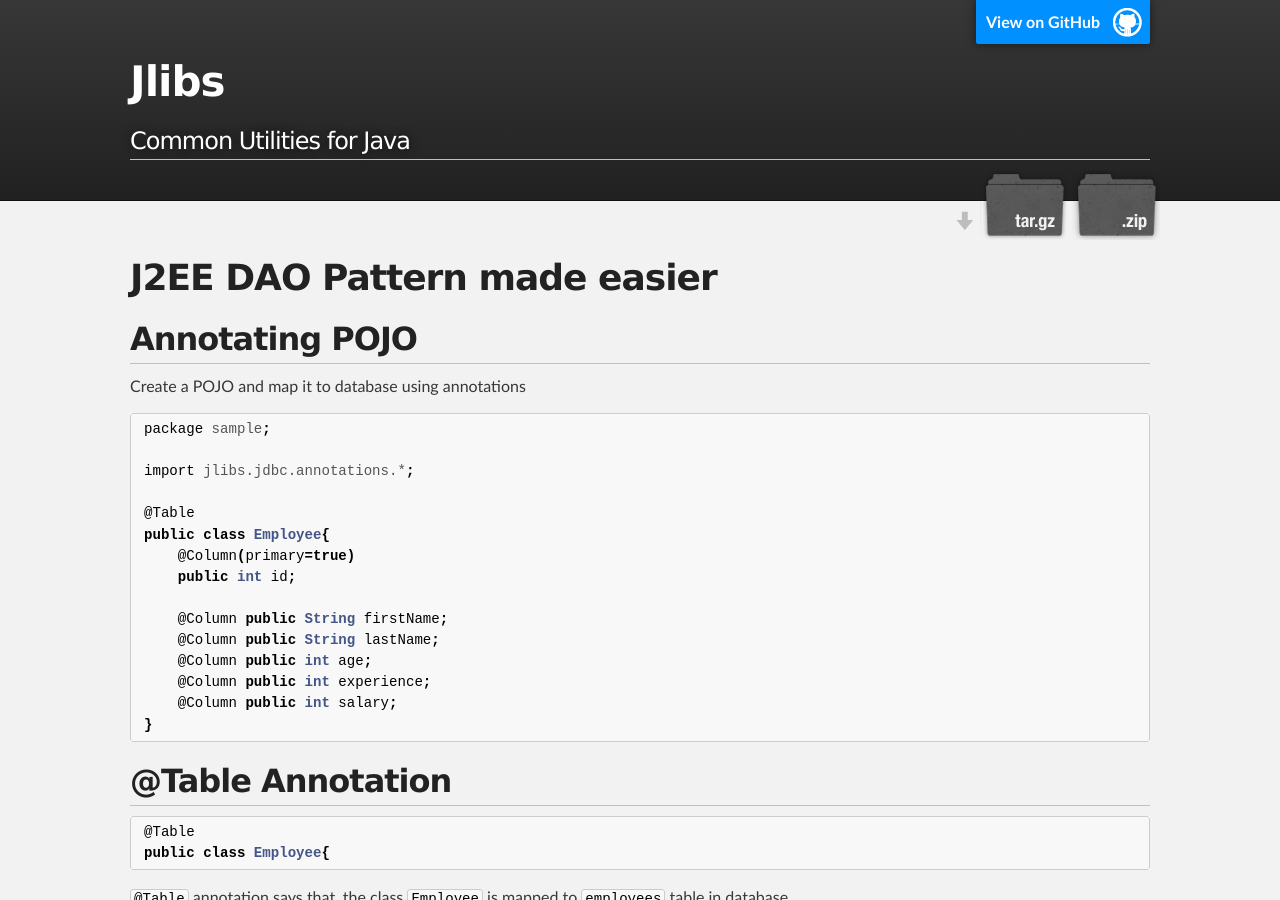
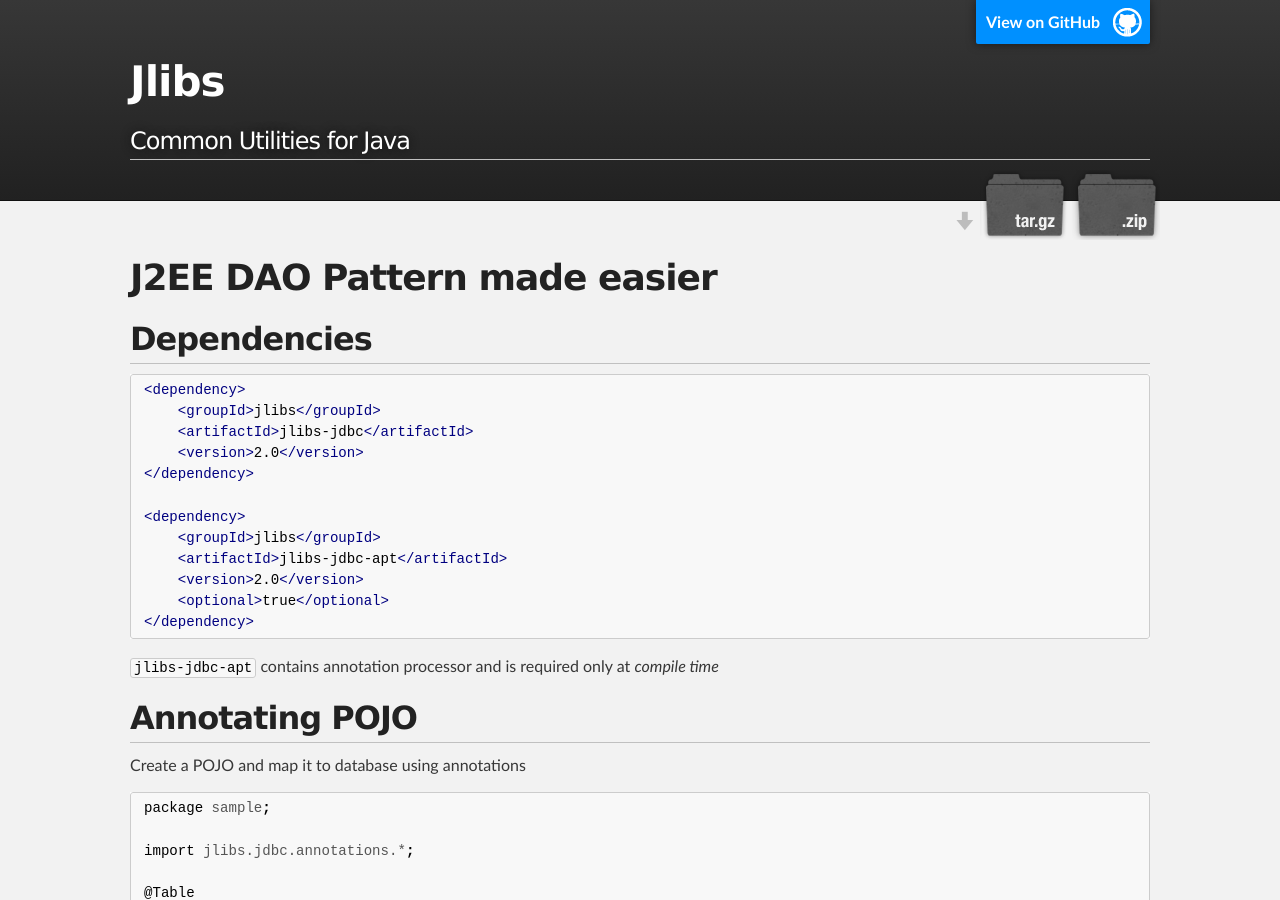
Before and after one commit to santhosh-tekuri/jlibs, a Jekyll site: the page built from jdbc/DAOPattern.md, in a window 1280 px wide and 900 px high. Built offline with Jekyll 4.4.1, drawn with Linux system fonts in a browser that asks for light colours; Markdown is read by kramdown in place of the engine named in the settings.

Commit message:
added maven dependencies

````diff
--- a/jdbc/DAOPattern.md
+++ b/jdbc/DAOPattern.md
@@ -4,6 +4,25 @@ layout: default
 ---
 
 # J2EE DAO Pattern made easier
+
+## Dependencies ###
+
+```xml
+<dependency>
+    <groupId>jlibs</groupId>
+    <artifactId>jlibs-jdbc</artifactId>
+    <version>2.0</version>
+</dependency>
+
+<dependency>
+    <groupId>jlibs</groupId>
+    <artifactId>jlibs-jdbc-apt</artifactId>
+    <version>2.0</version>
+    <optional>true</optional>
+</dependency>
+```
+
+`jlibs-jdbc-apt` contains annotation processor and is required only at *compile time*
 
 ## Annotating POJO ##
 
````
